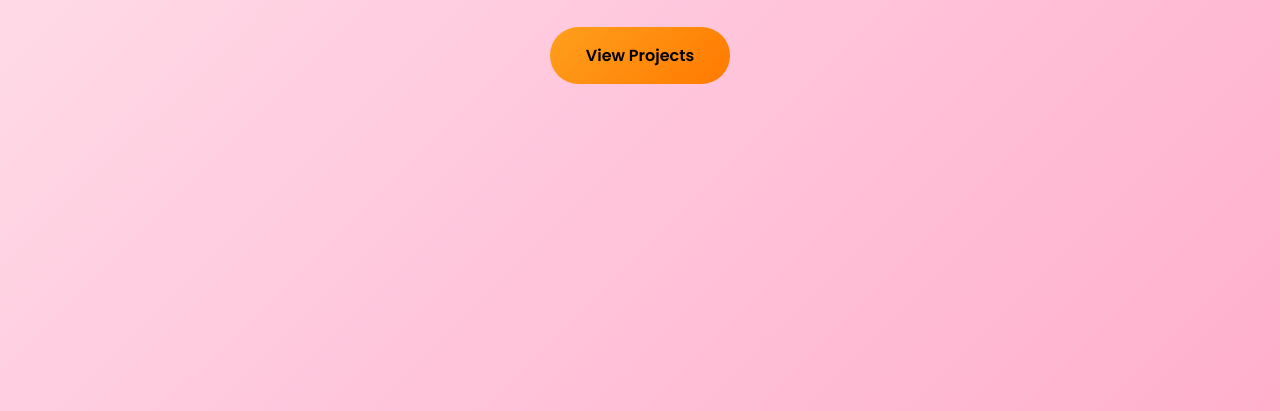
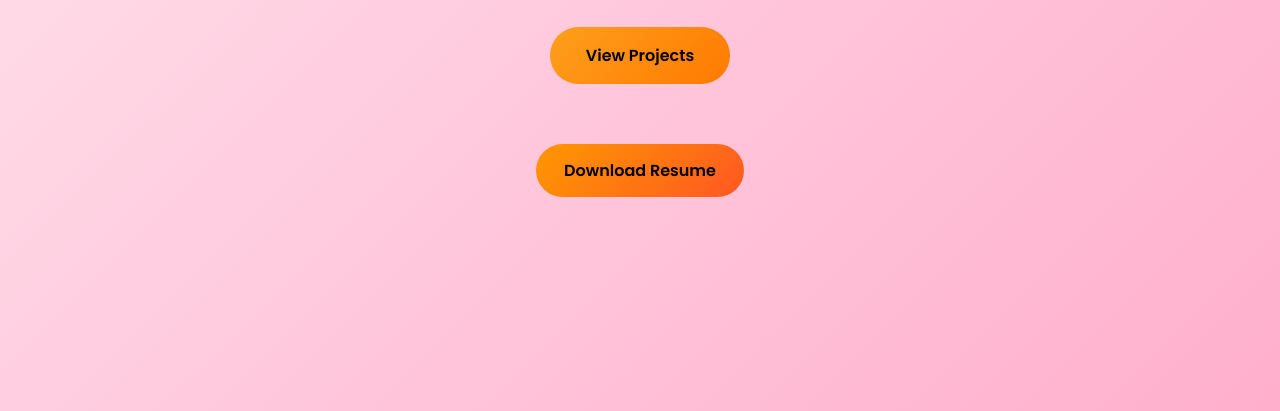
Before and after one commit to ohhsim/portfolio, a plain HTML site: page index.html in a window 1280 px wide. Shown: the part 389-800 px from the top of the page. Drawn offline with Linux system fonts and the light colour scheme.

Commit message:
Added resume download button

```diff
--- a/css/style.css
+++ b/css/style.css
@@ -278,3 +278,23 @@ body.dark .card h3 {
     color: #1f1f1f;
     opacity: 1;
 }
+.hero-buttons {
+  margin-top: 30px;
+  display: flex;
+  justify-content: center;
+}
+
+.resume-btn {
+  background: linear-gradient(135deg, #ff9800, #ff5722);
+  color: #000;
+  padding: 14px 28px;
+  border-radius: 30px;
+  font-weight: 600;
+  text-decoration: none;
+  transition: transform 0.3s ease, box-shadow 0.3s ease;
+}
+
+.resume-btn:hover {
+  transform: translateY(-3px);
+  box-shadow: 0 10px 25px rgba(0, 0, 0, 0.25);
+}
--- a/index.html
+++ b/index.html
@@ -24,6 +24,12 @@
     modern, responsive, and user-friendly web applications.
 </p>
         <a href="projects.html" class="btn">View Projects</a>
+        <div class="hero-buttons">
+  <a href="assets/Simran_Resume.pdf" download class="btn resume-btn">
+    Download Resume
+  </a>
+</div>
+
     </section>
     <script src="js/script.js"></script>
 </body>
```
Also changed, not shown: 1 other file.
